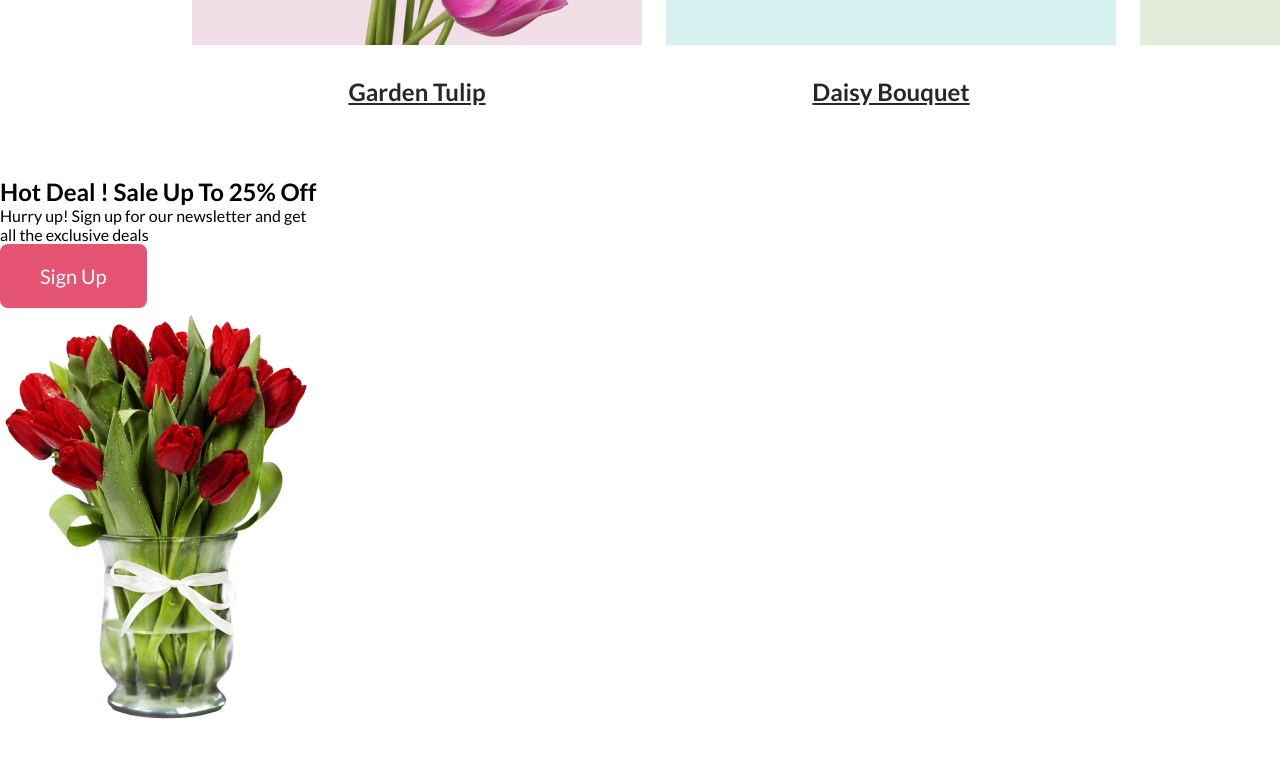
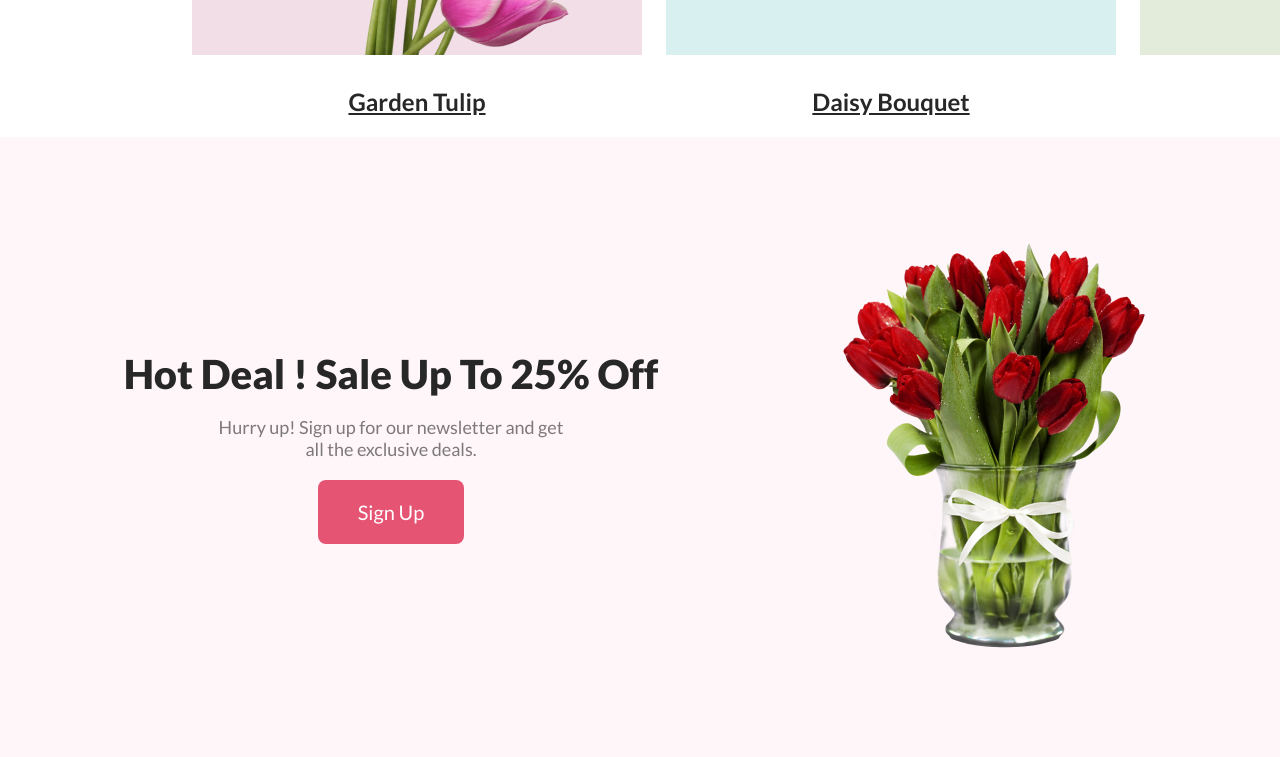
Before and after one commit to nadiaS11/assignment-1-flower-shop, a plain HTML site: page index.html in a window 1280 px wide. Shown: the part 1753-2510 px from the top of the page. Drawn offline with Linux system fonts and the light colour scheme.

Commit message:
deal section added

```diff
--- a/index.html
+++ b/index.html
@@ -70,10 +70,10 @@
         </div>
 
         <div class="deal-container">
-            <div class="details">
-                <h2>Hot Deal ! Sale Up To 25% <span>Off</span></h2>
-                <p>
-                    Hurry up! Sign up for our newsletter and get <br>all the exclusive deals
+            <div class="deal-details">
+                <h2 class="deal-title">Hot Deal ! Sale Up To 25% <span>Off</span></h2>
+                <p class="deal-description">
+                    Hurry up! Sign up for our newsletter and get <br>all the exclusive deals.
                 </p>
                 <button class="btn">Sign Up</button>
             </div>
--- a/style.css
+++ b/style.css
@@ -69,17 +69,18 @@
     font-size: 20px;
 }
 .feature-content{
-    margin-top: 150px;
+    margin-top: 110px;
+    margin-bottom: 50px;
     text-align: center;
 }
-.feature-title{
+.feature-title, .deal-title{
     color: #272727;
     text-align: center;
     font-size: 40px;
     font-style: normal;
     font-weight: 800;
 }
-.feature-description{
+.feature-description, .deal-description{
     color: rgba(39, 39, 39, 0.60);
     text-align: center;
     font-size: 18px;
@@ -141,3 +142,16 @@ padding-top: 32px;
 main>div{
     height: 100vh;
 }
+.deal-container{
+    width: 100%;
+    height: 620px;
+    margin:auto;
+    background-color: rgba(229, 84, 115, 0.05);;
+    display: flex;
+    align-items: center;
+    justify-content: center;
+    gap: 180px;
+}
+.deal-details{
+    text-align: center;
+}
```
